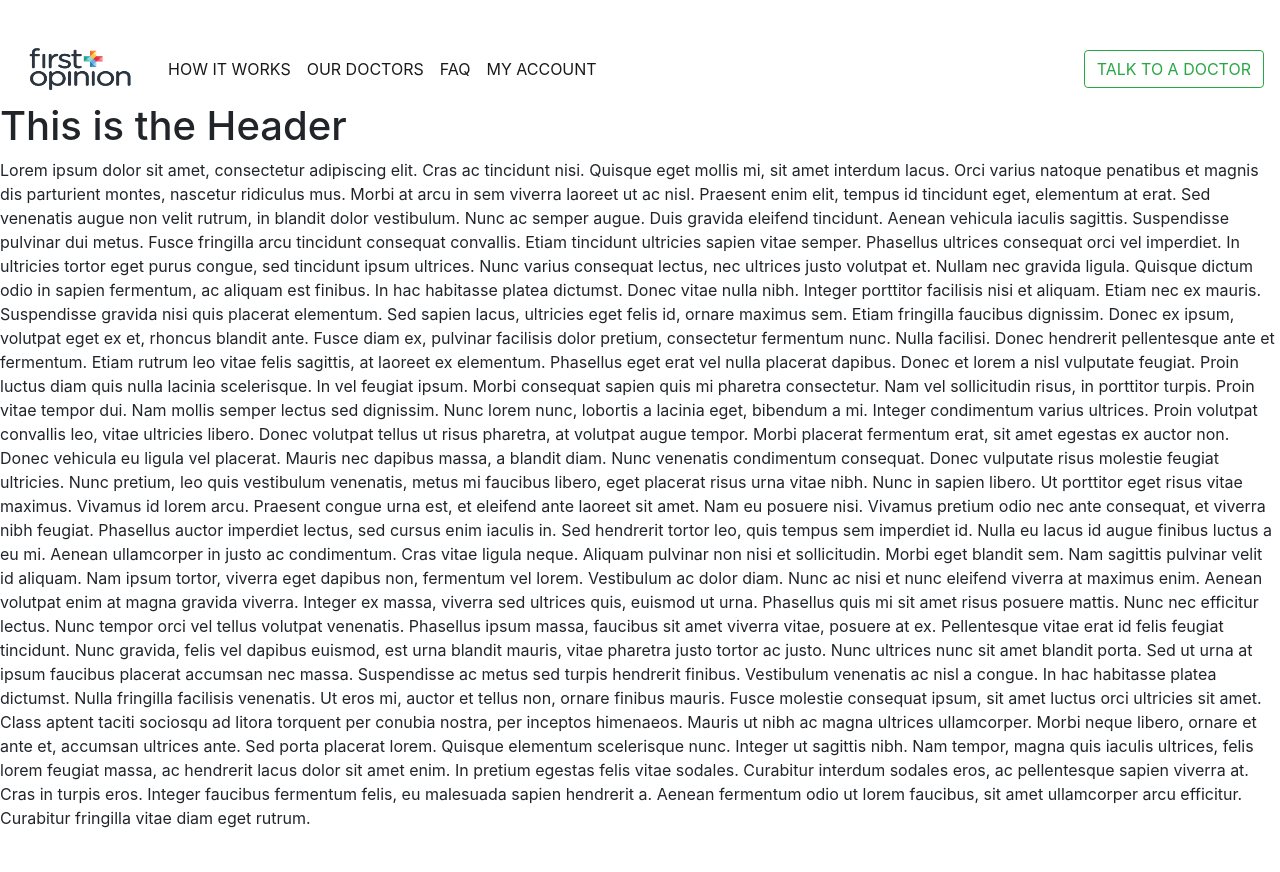
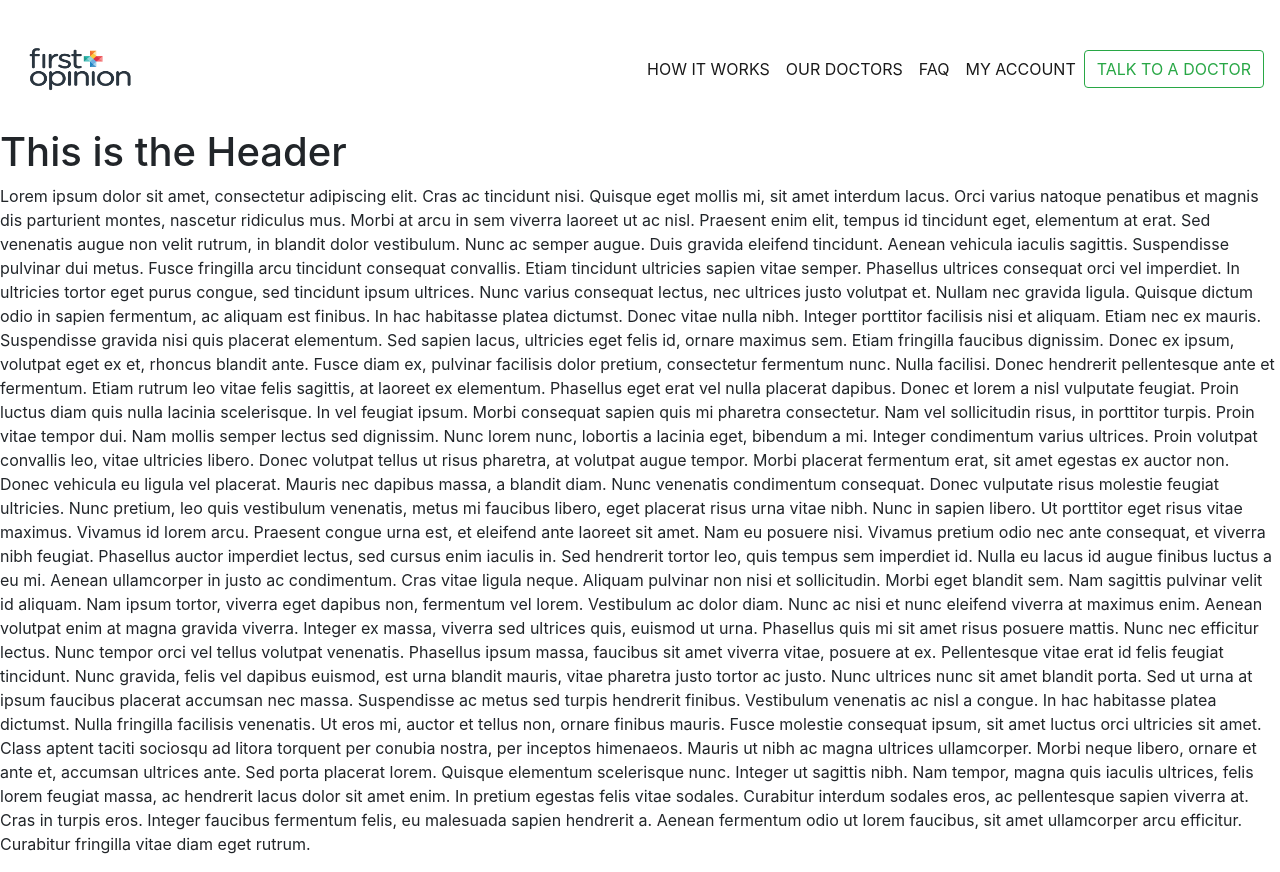
Before and after one commit to Gerardofer/curai, a React (Create React App) app in the folder refactoring/: page / in a window 1280 px wide. Before the commit the page ends 846 px from the top, so only its background shows below. Built offline with nearby package versions, Linux system fonts and the light colour scheme.

Commit message:
adds classes to the Navbar

```diff
--- a/refactoring/src/components/Header/header.css
+++ b/refactoring/src/components/Header/header.css
@@ -1,3 +1,3 @@
 .first-header {
-  margin-top: 8%;
+  margin-top: 10%;
 }
--- a/refactoring/src/components/Navbar/Navbar.js
+++ b/refactoring/src/components/Navbar/Navbar.js
@@ -35,8 +35,8 @@
             <img id="first-opinion" src={firstOpinion} alt="First Opinion" />
           </a>
 
-          <div className="collapse navbar-collapse" id="navbarTogglerDemo03">
-            <ul className="navbar-nav mr-auto mt-2 mt-lg-0">
+          <div className="collapse navbar-collapse justify-content-end" id="navbarTogglerDemo03">
+            <ul className="navbar-nav">
               <li className="nav-item active">
                 <a className="nav-link" href="#">
                   HOW IT WORKS
```
